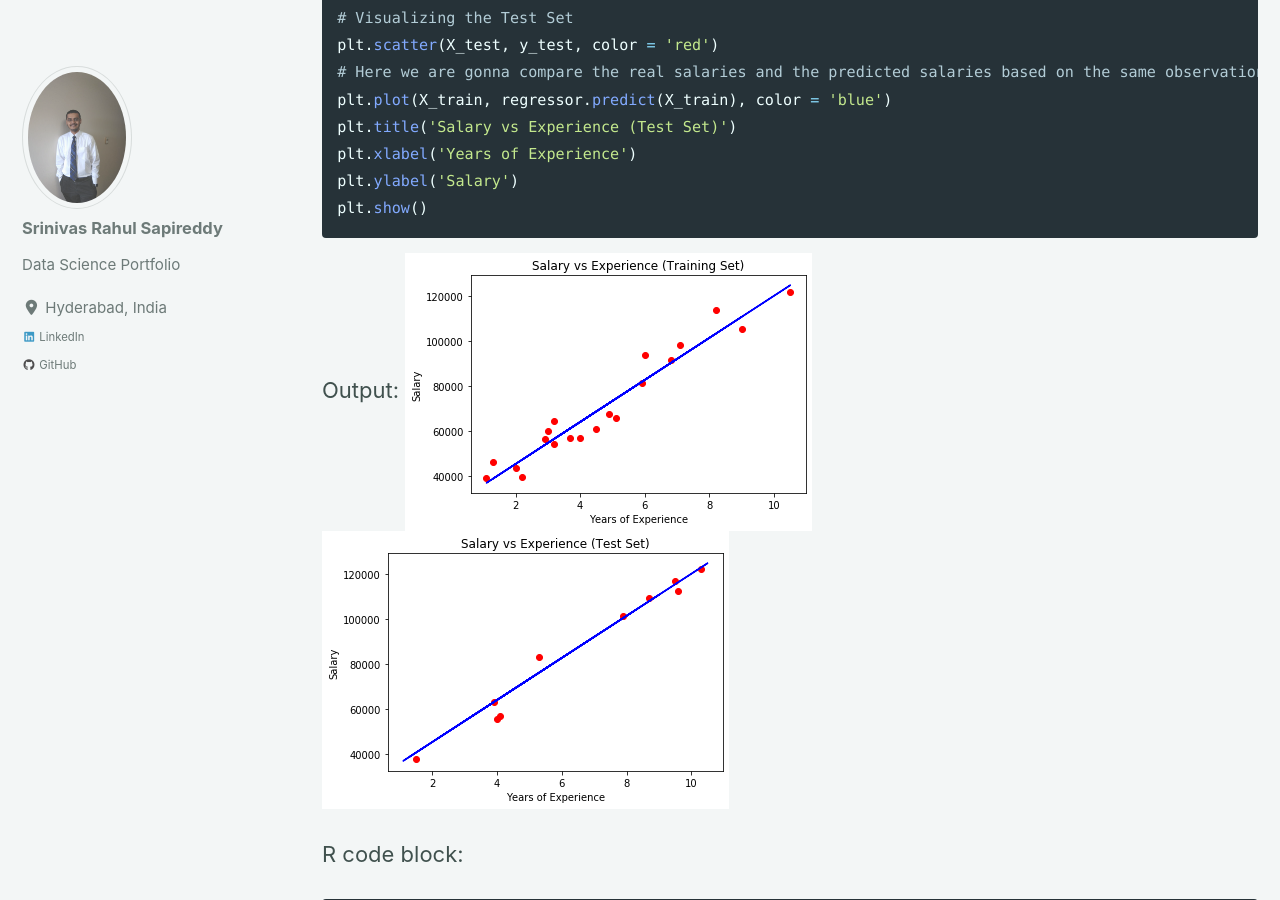
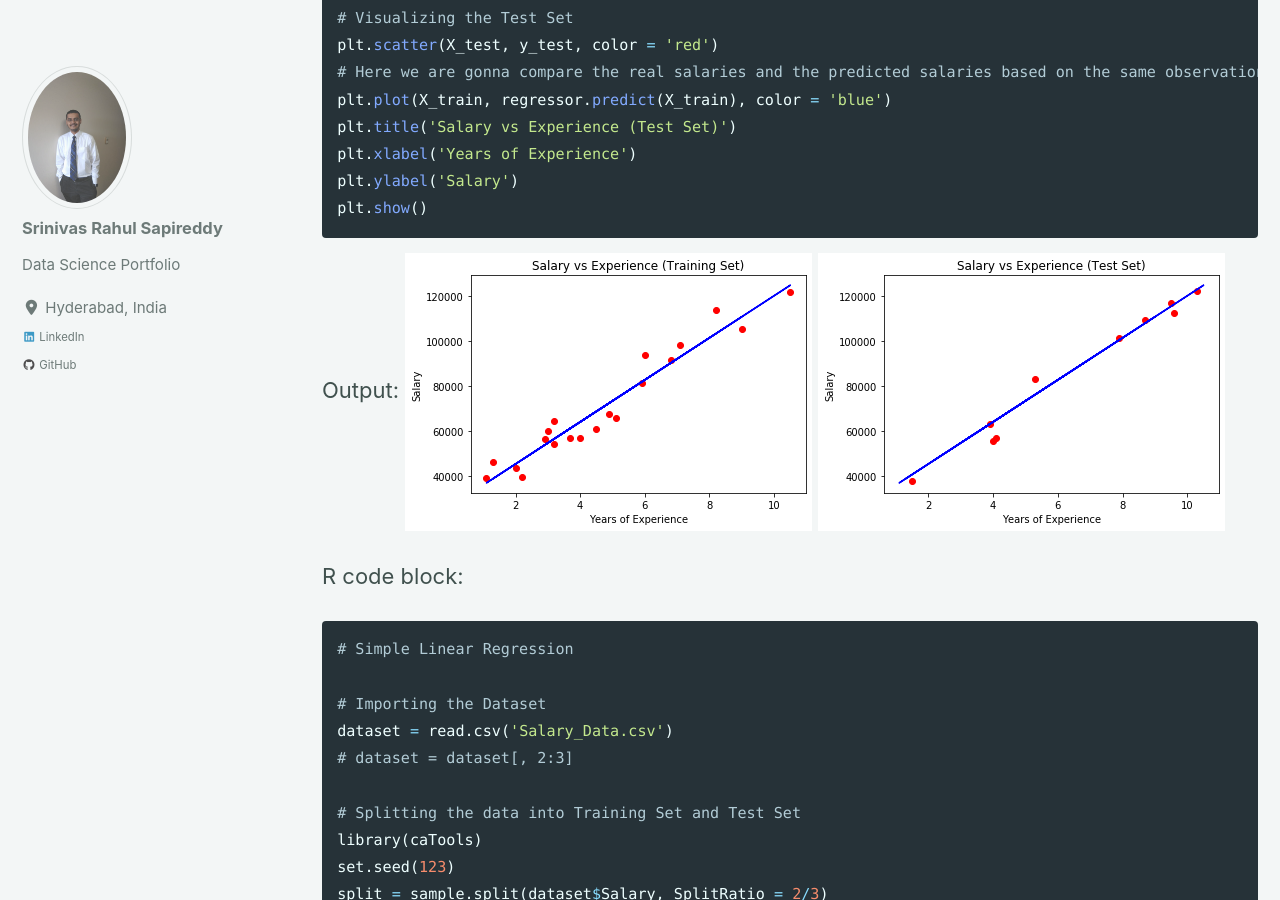
Before and after one commit to srsapireddy/srsapireddy.github.io, a Jekyll site: the page built from _posts/2020-02-08-linear-regression.md, in a window 1280 px wide and 900 px high, scrolled down 2274 px. Built offline with Jekyll 4.4.1, drawn with Linux system fonts in a browser that asks for light colours; cached includes are drawn as plain includes; nearby versions of some CDN libraries.

Commit message:
new gith

````diff
--- a/_posts/2020-02-08-linear-regression.md
+++ b/_posts/2020-02-08-linear-regression.md
@@ -72,7 +72,7 @@
 ```
 
 Output:
-<img src="{{ site.url }}{{ site.baseurl }}/images/linear_regression/lr1.png" alt="linearly separable data"><br>
+<img src="{{ site.url }}{{ site.baseurl }}/images/linear_regression/lr1.png" alt="linearly separable data">
 <img src="{{ site.url }}{{ site.baseurl }}/images/linear_regression/lr2.png" alt="linearly separable data">
 
 R code block:
````
